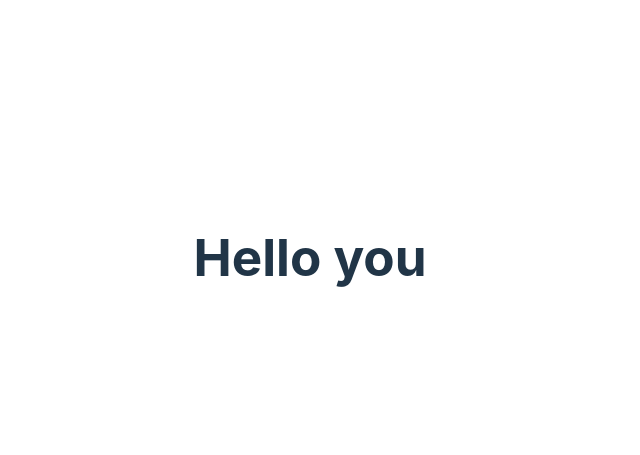
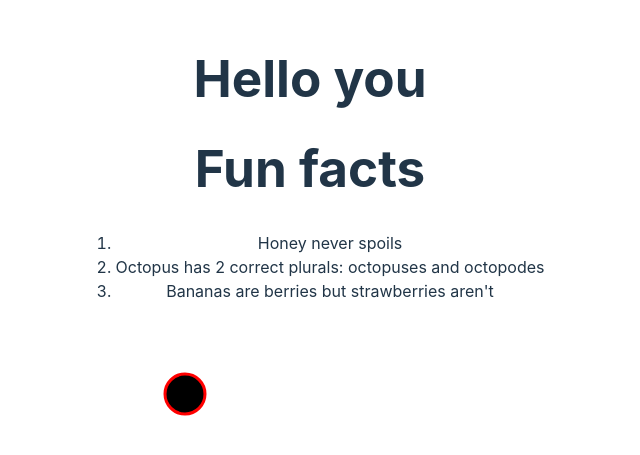
Before and after one commit to nataliegref/ReactProject, a React (Vite) app: page / in a window 1280 px wide. Shown: the part 143-598 px from the top of the page, without its empty margins (330-970 px from the left). Built offline with nearby package versions, Linux system fonts and the light colour scheme.

Commit message:
adding a list of fun facts using jsx

```diff
--- /dev/null
+++ b/src/HTMLCode.jsx
@@ -0,0 +1,17 @@
+function TestList(){
+    return <>
+    <h1>Fun facts </h1>
+    <ol className='funList'>
+        <li>Honey never spoils</li>
+        <li>Octopus has 2 correct plurals: octopuses and octopodes</li>
+        <li>Bananas are berries but strawberries aren't</li>
+    </ol>
+    <svg>
+        <circle cx="25" cy="75" r="20" stroke="red" strokeWidth="3"></circle>
+    </svg>
+    <form><input type="text"/></form>
+    </>
+}
+
+
+export default TestList;
--- a/src/main.jsx
+++ b/src/main.jsx
@@ -3,9 +3,12 @@ import ReactDOM from 'react-dom/client'
 import App from './App.jsx'
 import './index.css'
 import Hello from './Greeting.jsx'
+import TestList from './HTMLCode.jsx'
 
 ReactDOM.createRoot(document.getElementById('root')).render(
   <React.StrictMode>
     <Hello name={'you'}/>
+    <TestList />
     </React.StrictMode>,
+
 )
```
